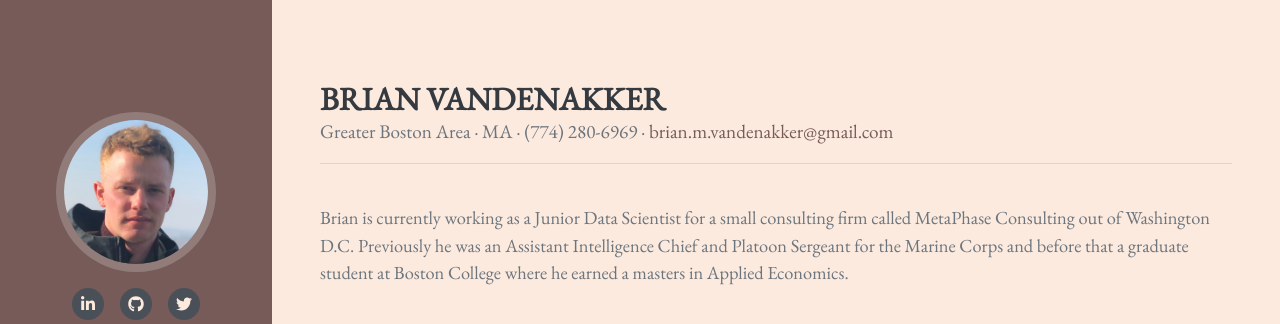
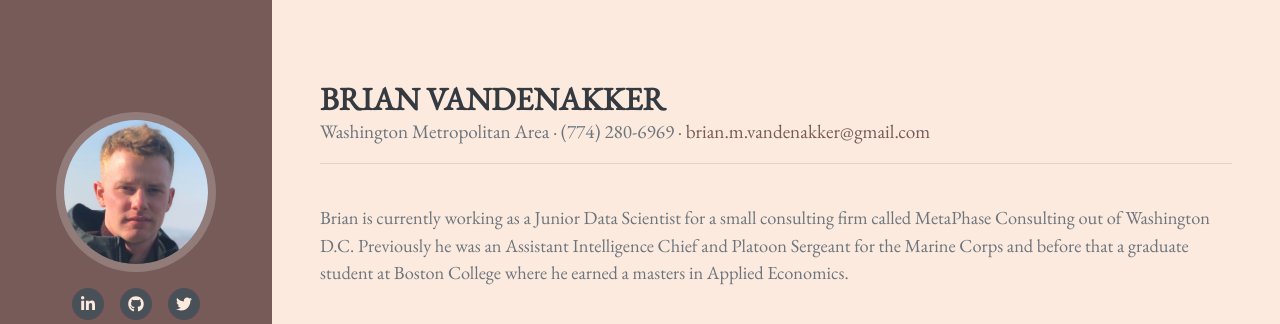
Before and after one commit to brianvandenakker/Personal-Website, a Python web app: template portfolio/templates/index.html in a window 1280 px wide. Shown: the top 324 px of the page. Run offline with Jinja, Linux system fonts and the light colour scheme; the template is opened without the code that fills it, so the values that code supplies are empty; some libraries are stand-ins or nearby versions; some web fonts are replaced.

Commit message:
Update about.html

```diff
--- a/portfolio/templates/about.html
+++ b/portfolio/templates/about.html
@@ -5,7 +5,7 @@
         <a class="btn btn-primary float-right" href="{{ url_for('user.logout')}}">Logout</a>
         {% endif %}
         <h3 class="mb-0">Brian VandenAkker</h3>
-        <div class="subheading mb-1">Greater Boston Area · MA · (774) 280-6969 · <a href="mailto:brian.m.vandenakker@email.com">brian.m.vandenakker@gmail.com</a></div>
+        <div class="subheading mb-1">Washington Metropolitan Area · (774) 280-6969 · <a href="mailto:brian.m.vandenakker@email.com">brian.m.vandenakker@gmail.com</a></div>
         <hr>
         <br>
         <p class="lead mb-5">Brian is currently working as a Junior Data Scientist for a small consulting firm called MetaPhase Consulting
```
